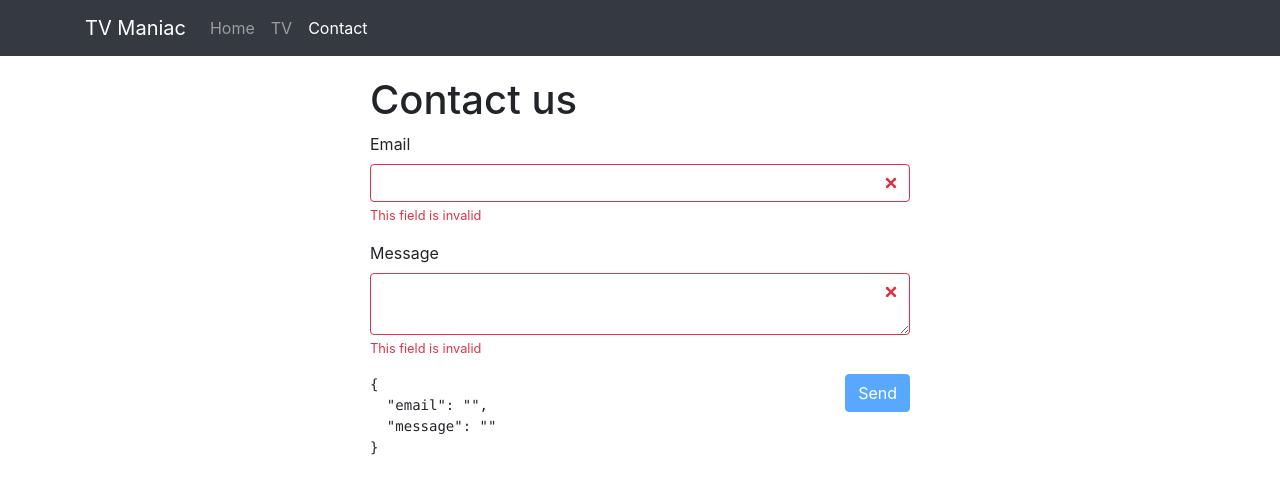
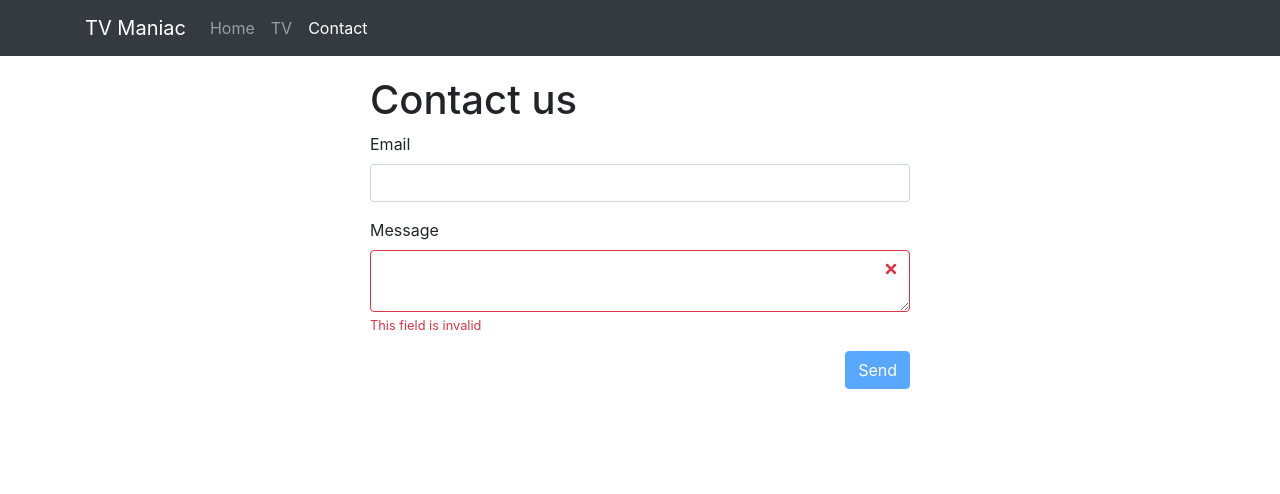
Before and after one commit to pakosel/tv-maniac, an Angular app: page /contact in a window 1280 px wide. Shown: the top 494 px of the page. Built offline with nearby package versions, Linux system fonts and the light colour scheme.

Commit message:
Ex. 35 - Field validation (email validation) with ngIf and ngClass directives

```diff
--- a/src/app/pages/contact/contact.component.html
+++ b/src/app/pages/contact/contact.component.html
@@ -3,16 +3,24 @@
     <h1>Contact us</h1>
     <div class="form-group">
       <label for="email">Email</label>
-      <input [(ngModel)]="contact.email" name="email" id="email" type="email" class="form-control is-invalid">
-      <div class="invalid-feedback">This field is invalid</div>
+      <input [(ngModel)]="contact.email"
+             [ngClass]="{'is-invalid': emailRef.dirty && emailRef.invalid}"
+             #emailRef="ngModel"
+             required minlength="3" email
+             name="email" id="email" type="email" class="form-control">
+      <div class="invalid-feedback" *ngIf="emailRef.dirty && emailRef.invalid">
+        <div *ngIf="emailRef.errors?.required">This field is required</div>
+        <div *ngIf="emailRef.errors?.minlength">This field is too short</div>
+        <div *ngIf="emailRef.errors?.email">This field is not an email</div>
+      </div>
     </div>
     <div class="form-group">
       <label for="message">Message</label>
-      <textarea [(ngModel)]="contact.message" name="message" id="message" class="form-control is-invalid"></textarea>
+      <textarea [(ngModel)]="contact.message"
+                minlength="5"
+                name="message" id="message" class="form-control is-invalid"></textarea>
       <div class="invalid-feedback">This field is invalid</div>
     </div>
     <button disabled class="btn btn-primary float-right">Send</button>
-
-    <pre>{{contact | json}}</pre>
   </form>
 </div>
```
